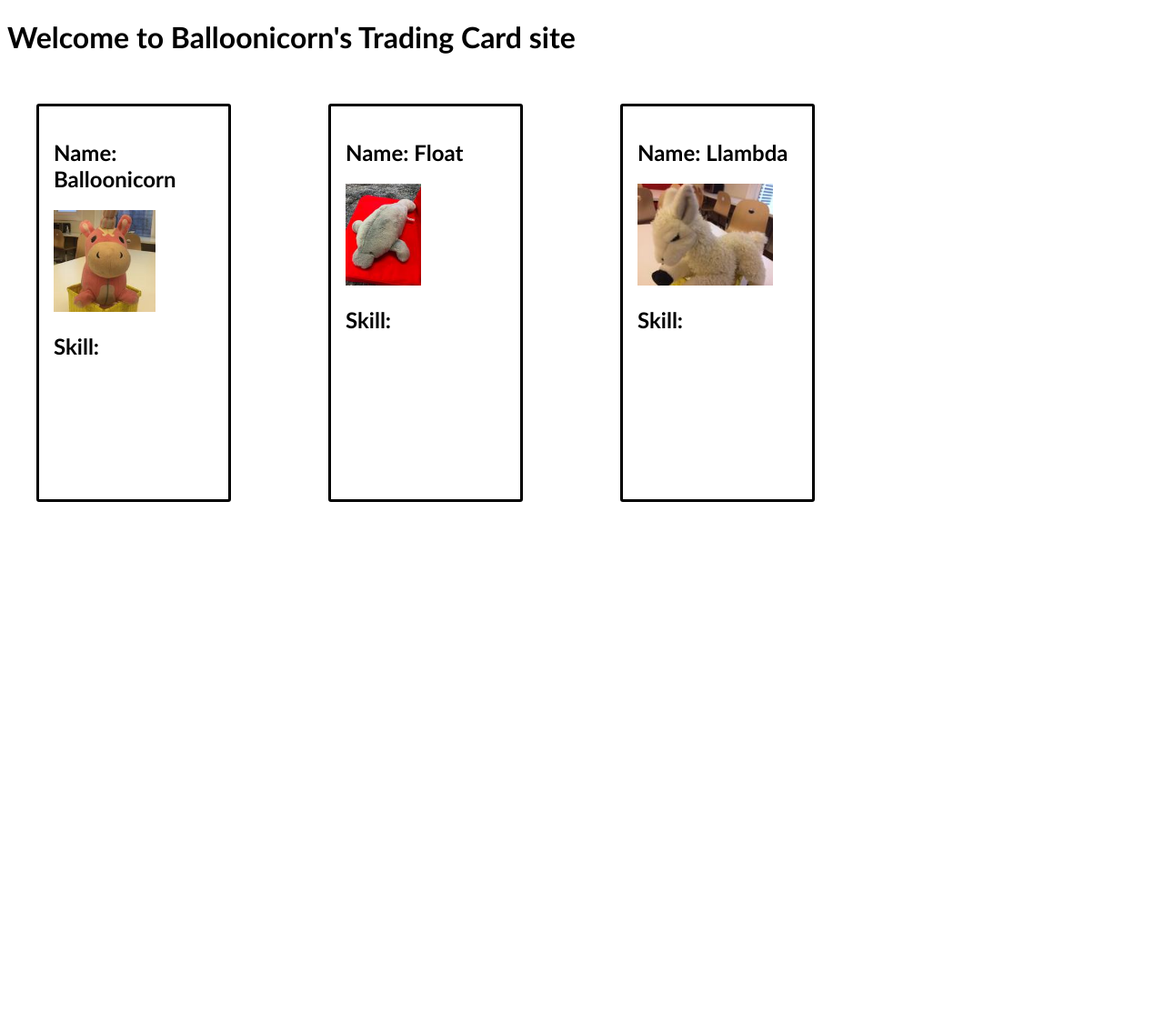
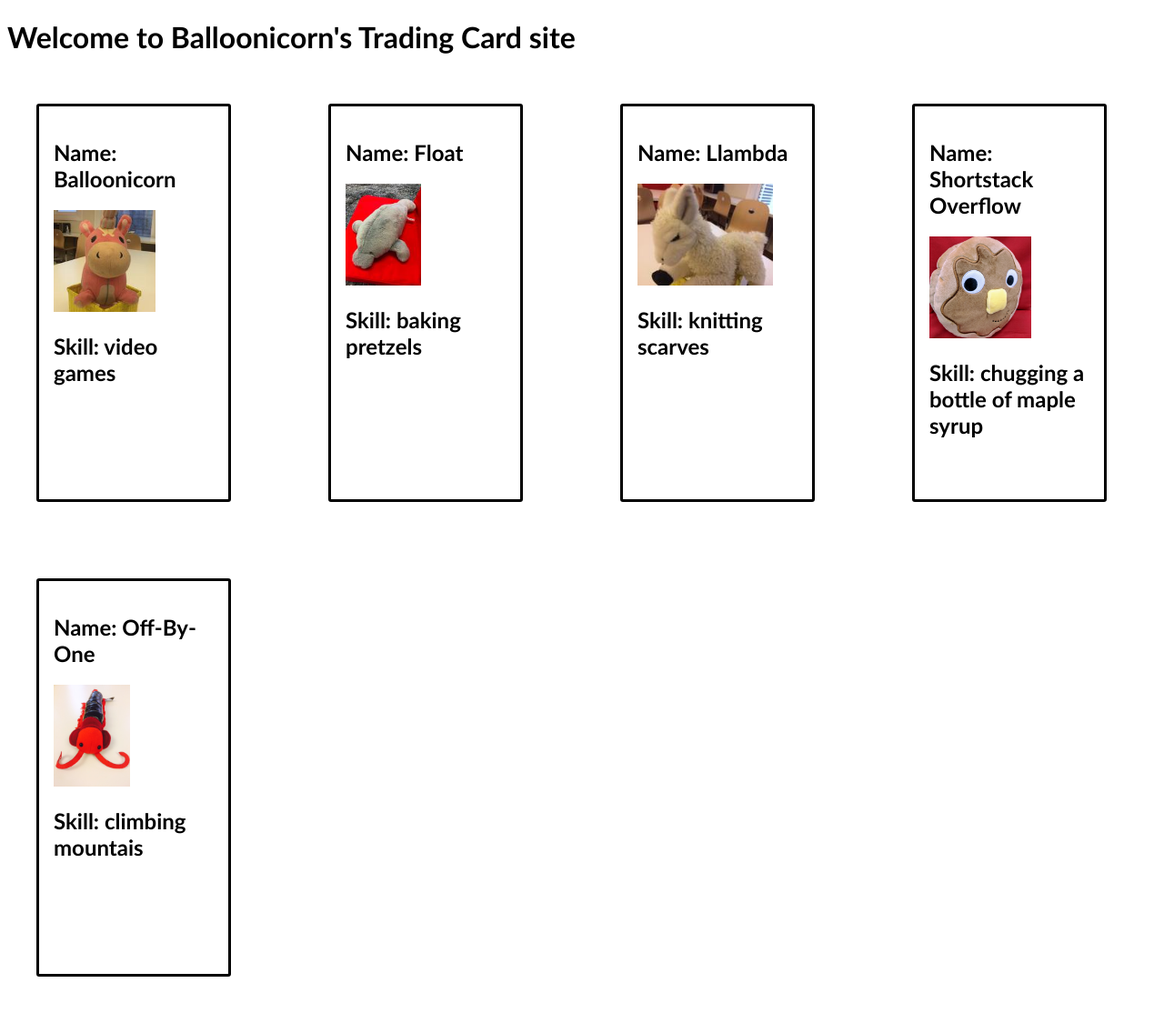
Before and after one commit to cguz14/reactTradingCards, a Flask app: page /cards in a window 1280 px wide. Shown: the whole page at 91% size. Before the commit the page ends 552 px from the top, so only its background shows below. Run offline with Flask 2, Linux system fonts and the light colour scheme; some libraries are stand-ins or nearby versions.

Commit message:
completed initial reactoDom renders

```diff
--- a/static/js/tradingCard.jsx
+++ b/static/js/tradingCard.jsx
@@ -5,15 +5,35 @@ const tradingCardData = [
     name: 'Balloonicorn',
     skill: 'video games',
     imgUrl: '/static/img/balloonicorn.jpg',
+    id: 0,
   },
 ];
+
+/* <React.Fragment>
+{tradingCardData.map(currentCard =>
+    <p key={currentCard.id}>     {currentCard.name}    </p>
+)}
+</React.Fragment>
+
+// EQUIVALENT TO:
+empty_array = [];
+for (const currentCard of tradingCardData) {
+  empty_array.push(<p key={currentCard.id}>{currentCard.name}</p>);
+}
+<React.Fragment>
+  {empty_array}
+</React.Fragment> */
+
+
+
+
 
 function TradingCard(props) {
   return (
     <div className="card">
       <h2>Name: {props.name}</h2>
       <img src={props.imgUrl} alt="profile" />
-      <h2>Skill: </h2>
+      <h2>Skill: {props.skill}</h2>
     </div>
   );
 }
@@ -32,3 +52,13 @@ ReactDOM.render(
   <TradingCard name="Llambda" skill="knitting scarves" imgUrl="/static/img/llambda.jpg" />,
   document.querySelector('#llambda'),
 );
+
+ReactDOM.render(
+  <TradingCard name="Shortstack Overflow" skill="chugging a bottle of maple syrup" imgUrl="static/img/shortstack-overflow.jpeg" />,
+  document.querySelector('#shortstack-overflow'),
+);
+
+ReactDOM.render(
+  <TradingCard name="Off-By-One" skill="climbing mountais" imgUrl="/static/img/off-by-one.jpeg" />,
+  document.querySelector('#off-by-one'),
+);
--- a/templates/cards.html
+++ b/templates/cards.html
@@ -17,6 +17,12 @@
 
   <!-- Mount Llambda's card on to this element. -->
   <div id="llambda"></div>
+
+  <!-- Mount Shortstacks's card on to this element. -->
+  <div id="shortstack-overflow"></div>
+
+  <!-- Mount Llambda's card on to this element. -->
+  <div id="off-by-one"></div>
 </div>
 
 {% endblock %}
```
Also changed, not shown: static/js/homepage.jsx (+7 -1 lines).
